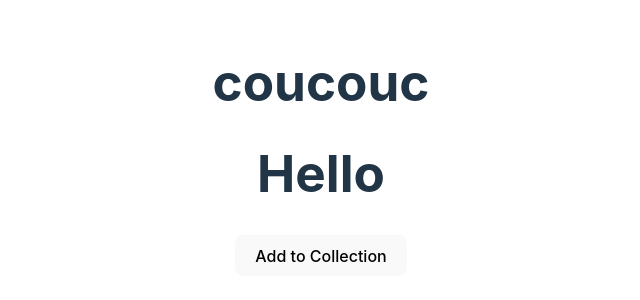
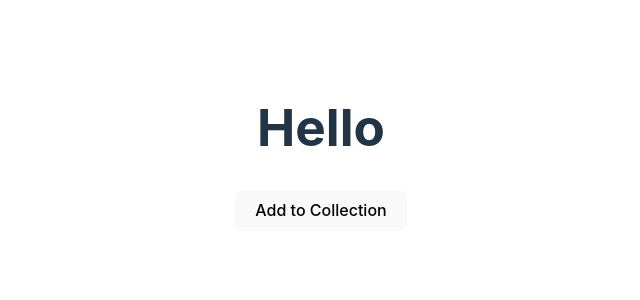
Before and after one commit to GSSQcs/birdWatch, a React (Vite) app: page / in a window 1280 px wide. Shown: the part 252-552 px from the top of the page, without its empty margins (319-959 px from the left). Built offline with nearby package versions, Linux system fonts and the light colour scheme.

Commit message:
added Home compo

```diff
--- a/src/App.tsx
+++ b/src/App.tsx
@@ -3,13 +3,14 @@ import reactLogo from './assets/react.svg'
 import viteLogo from '/vite.svg'
 import './App.css'
 import BirdsCollectionComponent from './components/BirdsCollectionComponent';
+import Home from './components/Home';
 
 function App() {
 
   return (
 
     <div>
-      <h1>coucouc</h1>
+      <Home></Home>
       <BirdsCollectionComponent />
 
     </div>
```
